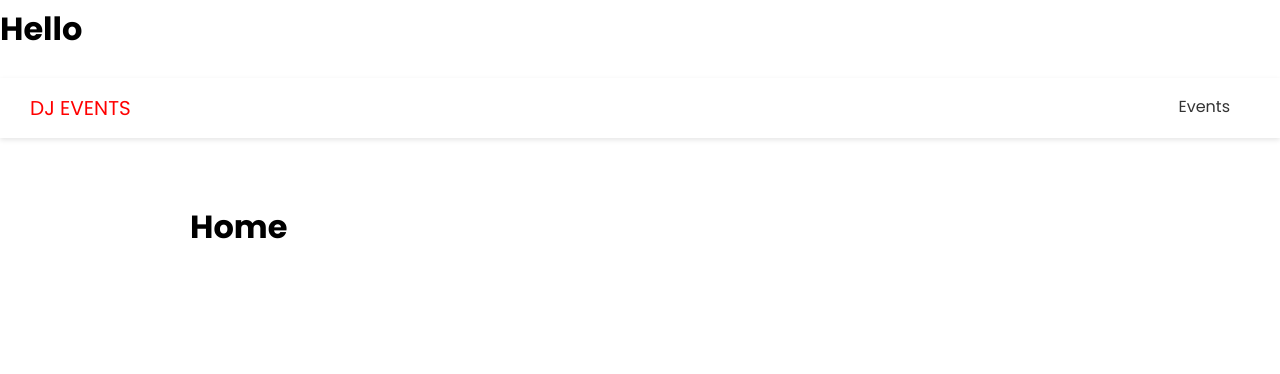
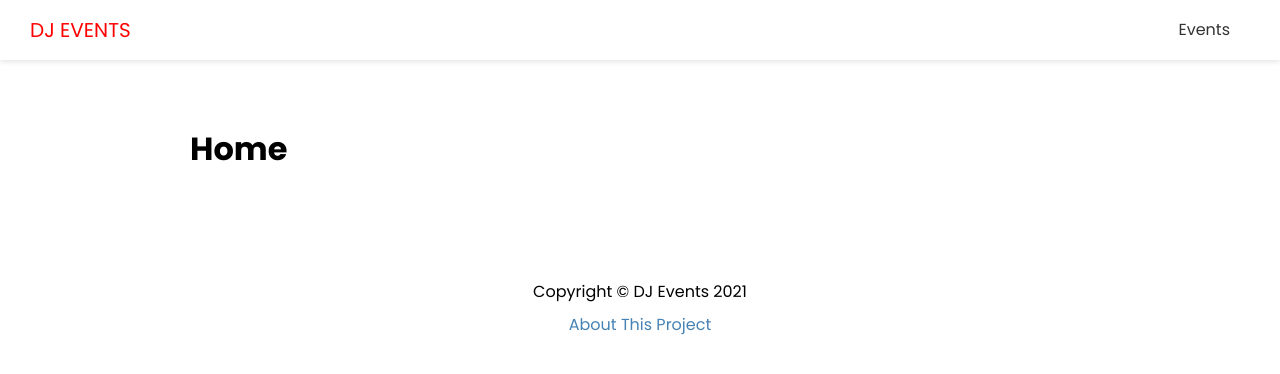
Before and after one commit to chay-chay/nextjs-dj-events, a Next.js app: page / in a window 1280 px wide. Shown: the top 374 px of the page. Built offline with nearby package versions, Linux system fonts and the light colour scheme.

Commit message:
10. Header & Footer

```diff
--- a/components/Layout.js
+++ b/components/Layout.js
@@ -1,5 +1,6 @@
 import Head from 'next/head';
 import Header from '../components/Header';
+import Footer from '../components/Footer';
 import styles from '../styles/Layout.module.css'
 
 export default function Layout({title, keywords, description, children}) {
@@ -12,6 +13,7 @@ export default function Layout({title, keywords, description, children}) {
             </Head>
             <Header />
             <div className={styles.container}>{children}</div>
+            <Footer />
         </div>
     )
 }
--- a/pages/_app.js
+++ b/pages/_app.js
@@ -2,7 +2,7 @@ import '../styles/globals.css'
 
 function MyApp({ Component, pageProps }) {
   return <>
-    <h1>Hello</h1> {/* this is going to show every pages */}
+   {/*  <h1>Hello</h1>  this is going to show every pages */}
     <Component {...pageProps} />
     </>
 }
```
